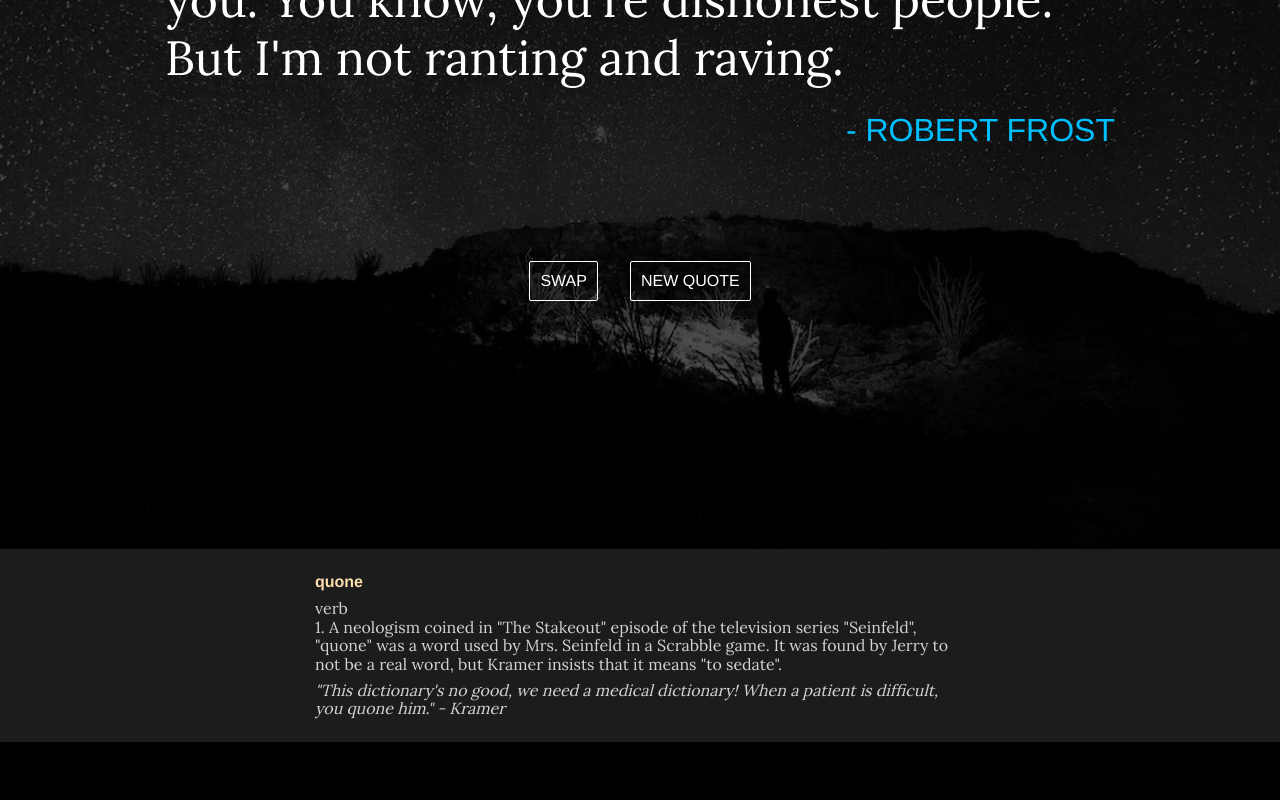
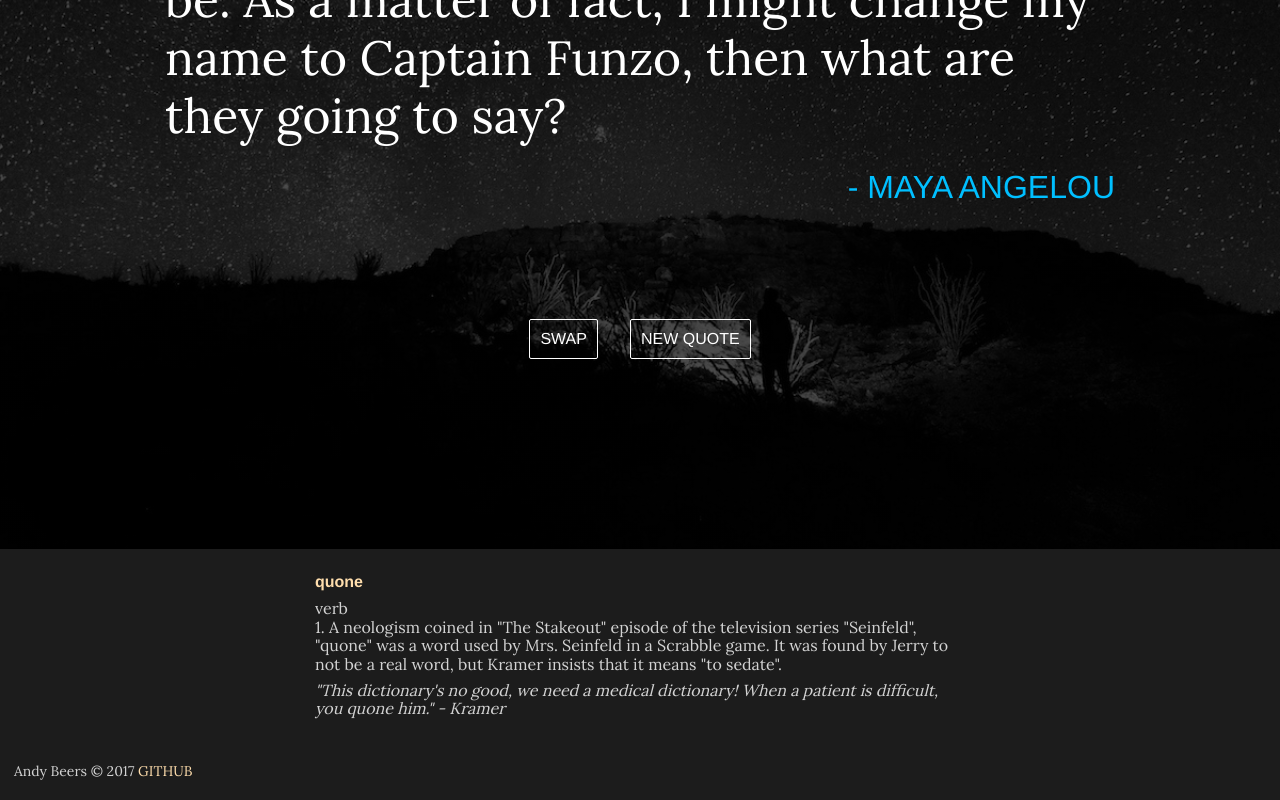
Before and after one commit to andybeers/quonable, a React (Create React App) app: page / in a window 1280 px wide. Shown: the part 211-1011 px from the top of the page. Before the commit the page ends 953 px from the top, so only its background shows below. Built offline with nearby package versions, Linux system fonts and the light colour scheme.

Commit message:
Added footer copyright and github link. Added more authors and quotes.

```diff
--- a/src/authors.js
+++ b/src/authors.js
@@ -32,6 +32,7 @@ const goofy = [
   { name: 'ARNOLD SCHWARZENEGGER IN "JINGLE ALL THE WAY"' },
   { name: 'JUDGE DREDD' },
   { name: 'TIM "THE TOOL MAN" TAYLOR' },
+  { name: 'JADEN SMITH' },
 ];
 
 const real = [
@@ -49,6 +50,7 @@ const real = [
   { name: 'ALBERT CAMUS' },
   { name: 'ELEANOR ROOSEVELT' },
   { name: 'HENRY DAVID THOREAU' },
+  { name: 'WILLIAM SHAKESPEARE' },
 ];
 
 export default { goofy, real };
--- a/src/components/AppFooter/AppFooter.css
+++ b/src/components/AppFooter/AppFooter.css
@@ -20,3 +20,13 @@ footer p {
   color: lightgrey;
   font-size: 1em;
 }
+
+footer a {
+  text-decoration: none;
+  color: navajowhite;
+}
+
+.copy {
+  font-size: 14px;
+  padding: 1em;
+}
--- a/src/components/AppFooter/AppFooter.js
+++ b/src/components/AppFooter/AppFooter.js
@@ -12,6 +12,7 @@ const AppFooter = () => {
         </p>
         <p><i>"This dictionary's no good, we need a medical dictionary! When a patient is difficult, you quone him." - Kramer</i></p>
       </div>
+      <p className='copy'>Andy Beers &copy; 2017 <a href=''>GITHUB</a></p>
     </footer>
   );
 };
--- a/src/quotes.js
+++ b/src/quotes.js
@@ -8,6 +8,12 @@ const goofy = [
   { text: 'I actually don\'t like thinking. I think people think I like to think a lot. And I don\'t. I don’t like to think.' },
   { text: 'Drugs are bad I\'m acknowledging that but when I\'m on the drugs I don\'t have a problem wit that.' },
   { text: 'A day without sunshine is like, you know, night.' },
+  { text: 'My biggest dream was so big -- I couldn\'t remember it, it was so big.' },
+  { text: 'Rain on my head... Call that brainstorming.' },
+  { text: 'You would have to eat 5 apples today to get the same nutritional value as an apple from 1950.' },
+  { text: 'When they can\'t do what you do, they get real mad, you ever had salt and vinegar chips?' },
+  { text: 'What if there\'s people saying something, something in different languages but you can\'t even understand it?' },
+  { text: 'There\'s a gummy bear in my throat. It\'s large so you might have difficulties hearing me.' },
 ];
 
 const real = [
@@ -21,6 +27,9 @@ const real = [
   { text: 'I am enough of an artist to draw freely upon my imagination. Imagination is more important than knowledge. Knowledge is limited. Imagination encircles the world.' },
   { text: 'There is no greater agony than bearing an untold story inside you.' },
   { text: 'Love looks not with the eyes, but with the mind, and therefore is winged Cupid painted blind.' },
+  { text: 'To thine own self be true, and it must follow, as the night the day, thou canst not then be false to any man.' },
+  { text: 'Life ... is a tale told by an idiot, full of sound and fury, signifying nothing.' },
+  { text: 'Men at some time are the masters of their fates: The fault, dear Brutus, is not in our stars, but in ourselves, that we are underlings.' },
 ];
 
 export default { goofy, real };
```
